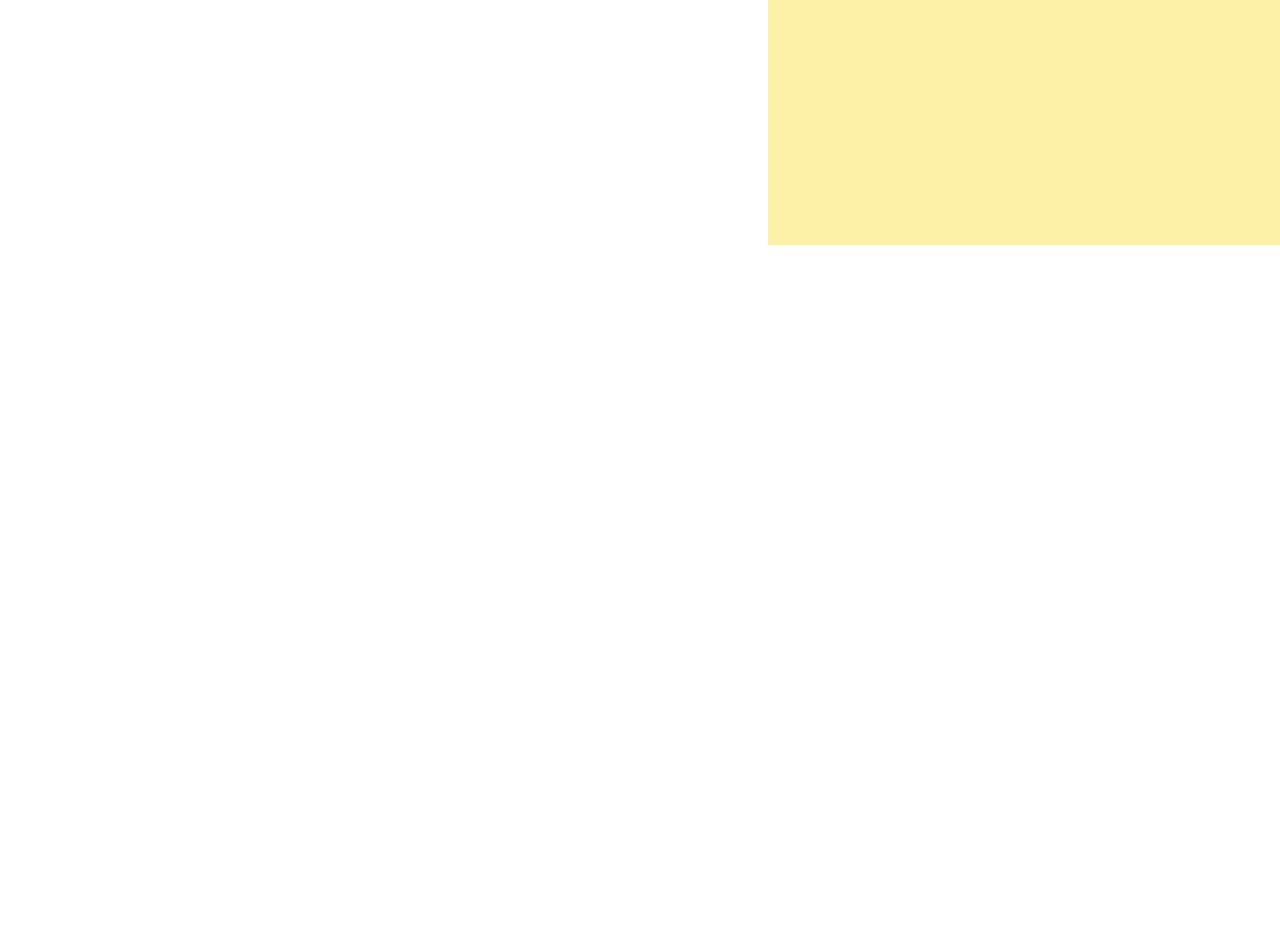
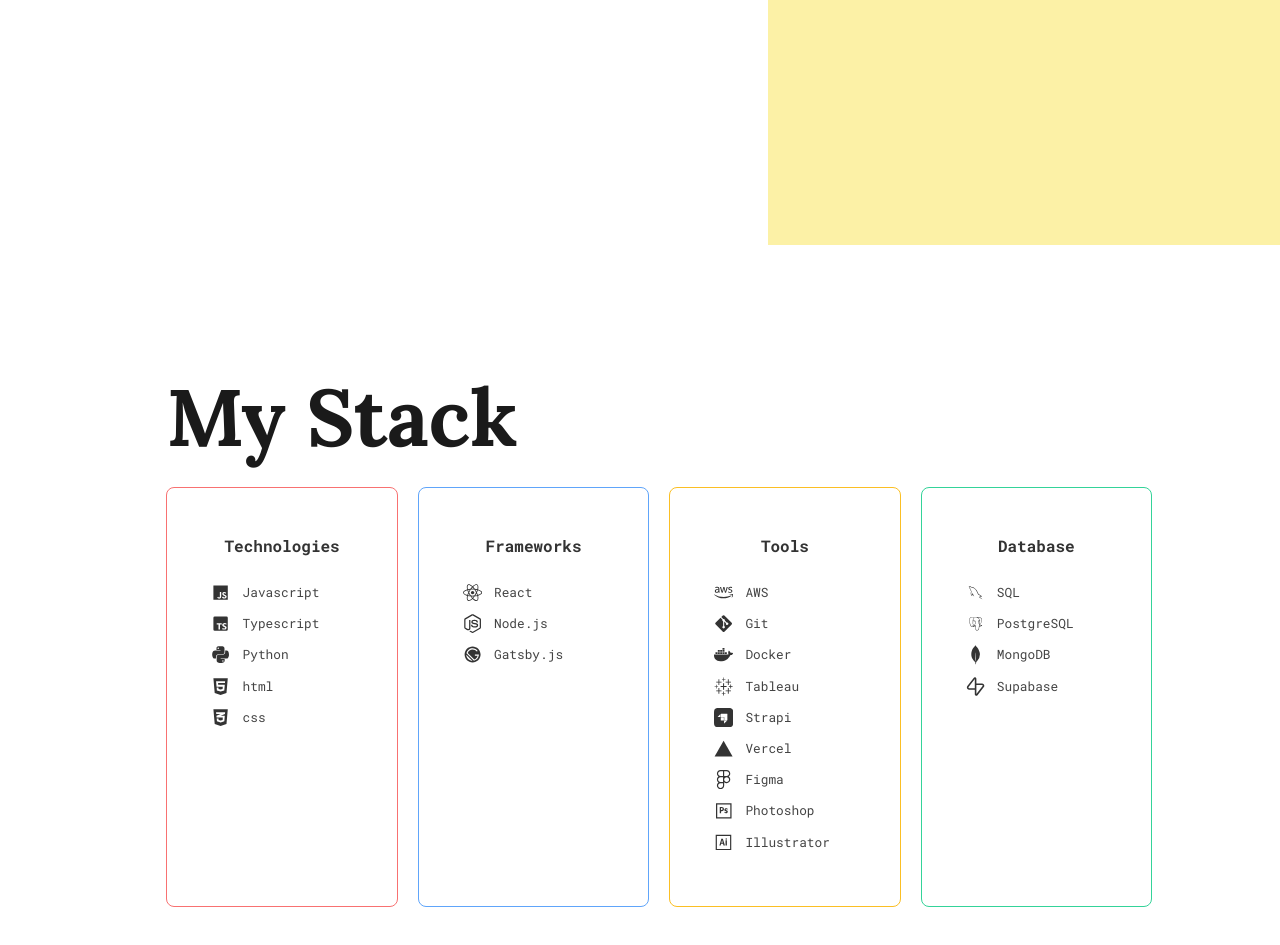
Before and after one commit to arianrhod-lala/profile-v2, a Gatsby site in the folder portfolio/: page / in a window 1280 px wide. Shown: the part 555-1500 px from the top of the page. Before the commit the page ends 800 px from the top, so only its background shows below. Built offline with nearby package versions, Linux system fonts and the light colour scheme; Gatsby itself is replaced by a stand-in of ours.

Commit message:
added stack module

```diff
--- a/portfolio/package.json
+++ b/portfolio/package.json
@@ -12,7 +12,8 @@
     "gatsby-source-filesystem": "^5.14.0",
     "gatsby-transformer-sharp": "^5.14.0",
     "react": "^18.2.0",
-    "react-dom": "^18.2.0"
+    "react-dom": "^18.2.0",
+    "react-icons": "^5.6.0"
   },
   "devDependencies": {
     "prettier": "^2.8.8"
--- /dev/null
+++ b/portfolio/src/components/stack.js
@@ -0,0 +1,64 @@
+import * as React from "react"
+import * as styles from "./stack.module.css"
+import { FaHtml5, FaPython, FaCss3Alt, FaReact, FaNodeJs, FaAws, FaGitAlt, FaDocker, FaFigma } from "react-icons/fa"
+import { BiLogoTypescript, BiLogoJavascript } from "react-icons/bi"
+import { RiGatsbyFill, RiSupabaseLine } from "react-icons/ri"
+import { IoLogoTableau, IoLogoVercel } from "react-icons/io5"
+import { SiStrapi, SiMongodb } from "react-icons/si"
+import { DiPhotoshop, DiIllustrator, DiMysql, DiPostgresql } from "react-icons/di"
+
+const Stack = () => {
+    return (
+        <section className={styles.stackSection}>
+            <h2 className={styles.sectionTitle}>My Stack</h2>
+            <div className={styles.grid}>
+                <div className={`${styles.card} ${styles.techCard}`}>
+                    <h3>Technologies</h3>
+                    <ul>
+                        <li><BiLogoJavascript className={styles.icon} />Javascript</li>
+                        <li><BiLogoTypescript className={styles.icon} />Typescript</li>
+                        <li><FaPython className={styles.icon} />Python</li>
+                        <li><FaHtml5 className={styles.icon} />html</li>
+                        <li><FaCss3Alt className={styles.icon} />css</li>
+                    </ul>
+                </div>
+
+                <div className={`${styles.card} ${styles.frameworkCard}`}>
+                    <h3>Frameworks</h3>
+                    <ul>
+                        <li><FaReact className={styles.icon} />React</li>
+                        <li><FaNodeJs className={styles.icon} />Node.js</li>
+                        <li><RiGatsbyFill className={styles.icon} />Gatsby.js</li>
+                    </ul>
+                </div>
+
+                <div className={`${styles.card} ${styles.toolCard}`}>
+                    <h3>Tools</h3>
+                    <ul>
+                        <li><FaAws className={styles.icon} />AWS</li>
+                        <li><FaGitAlt className={styles.icon} />Git</li>
+                        <li><FaDocker className={styles.icon} />Docker</li>
+                        <li><IoLogoTableau className={styles.icon} />Tableau</li>
+                        <li><SiStrapi className={styles.icon} />Strapi</li>
+                        <li><IoLogoVercel className={styles.icon} />Vercel</li>
+                        <li><FaFigma className={styles.icon} />Figma</li>
+                        <li><DiPhotoshop className={styles.icon} />Photoshop</li>
+                        <li><DiIllustrator className={styles.icon} />Illustrator</li>
+                    </ul>
+                </div>
+
+                <div className={`${styles.card} ${styles.focusCard}`}>
+                    <h3>Database</h3>
+                    <ul>
+                        <li><DiMysql className={styles.icon} />SQL</li>
+                        <li><DiPostgresql className={styles.icon} />PostgreSQL</li>
+                        <li><SiMongodb className={styles.icon} />MongoDB</li>
+                        <li><RiSupabaseLine className={styles.icon} />Supabase</li>
+                    </ul>
+                </div>
+            </div>
+        </section>
+    )
+}
+
+export default Stack
--- /dev/null
+++ b/portfolio/src/components/stack.module.css
@@ -0,0 +1,64 @@
+.stackSection {
+    padding: 10vw;
+    background: #fff;
+    align-items: center;
+    padding-left: 13vw;
+}
+
+.sectionTitle {
+    font-family: 'Lora';
+    font-size: clamp(3rem, 8vw, 5rem);
+    font-weight: 700;
+    margin: 0 0 1rem 0;
+    line-height: 1.1;
+    color: #1a1a1a;
+    white-space: nowrap;
+    padding-bottom: 10px;
+}
+
+.grid {
+    display: grid;
+    grid-template-columns: repeat(4, 1fr);
+    gap: 20px;
+}
+
+.card {
+    padding: 30px 20px;
+    border-radius: 8px;
+    border: 1px solid #eee;
+    background: #fff;
+}
+
+.card h3 {
+    font-family: 'Roboto Mono';
+    font-size: 1rem;
+    text-align: center;
+    margin-bottom: 25px;
+}
+
+.card ul {
+    list-style: none;
+    padding: 0;
+}
+
+.card li {
+    font-family: 'Roboto Mono';
+    font-size: .8rem;
+    margin-bottom: 12px;
+    color: #444;
+    display: flex;
+    align-items: center;
+}
+
+.icon {
+    margin-right: 12px;
+    font-size: 1.2rem;
+    color: #333;
+    flex-shrink: 0;
+    display: inline;
+}
+
+.techCard { border: 1px solid #f87171; }
+.frameworkCard { border: 1px solid #60a5fa; }
+.toolCard { border: 1px solid #fbbf24; }
+.focusCard { border: 1px solid #34d399; }
--- a/portfolio/src/pages/index.js
+++ b/portfolio/src/pages/index.js
@@ -1,11 +1,13 @@
 import * as React from "react"
 import Layout from "../components/layout"
 import Hero from "../components/hero"
+import Stack from "../components/stack"
 
 const IndexPage = () => {
   return (
     <Layout>
       <Hero />
+        <Stack />
     </Layout>
   )
 }
```
Also changed, not shown: 1 other file.
